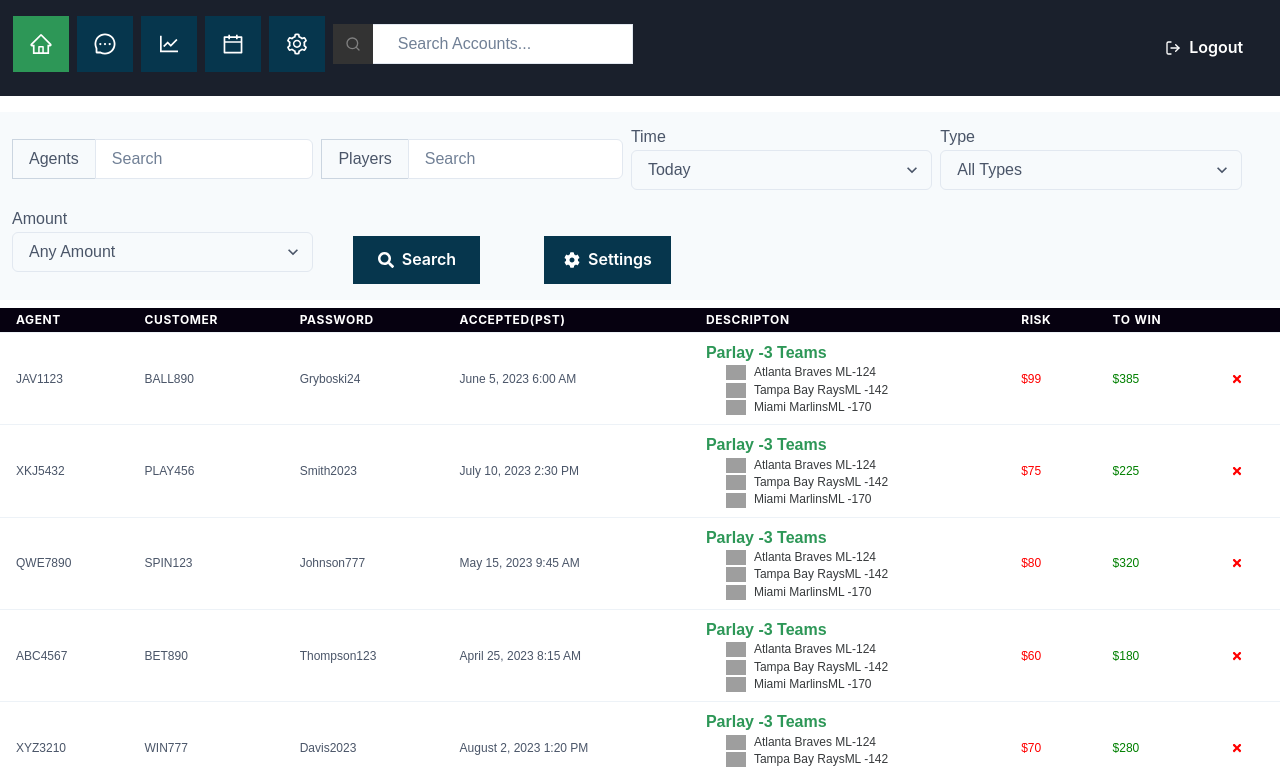
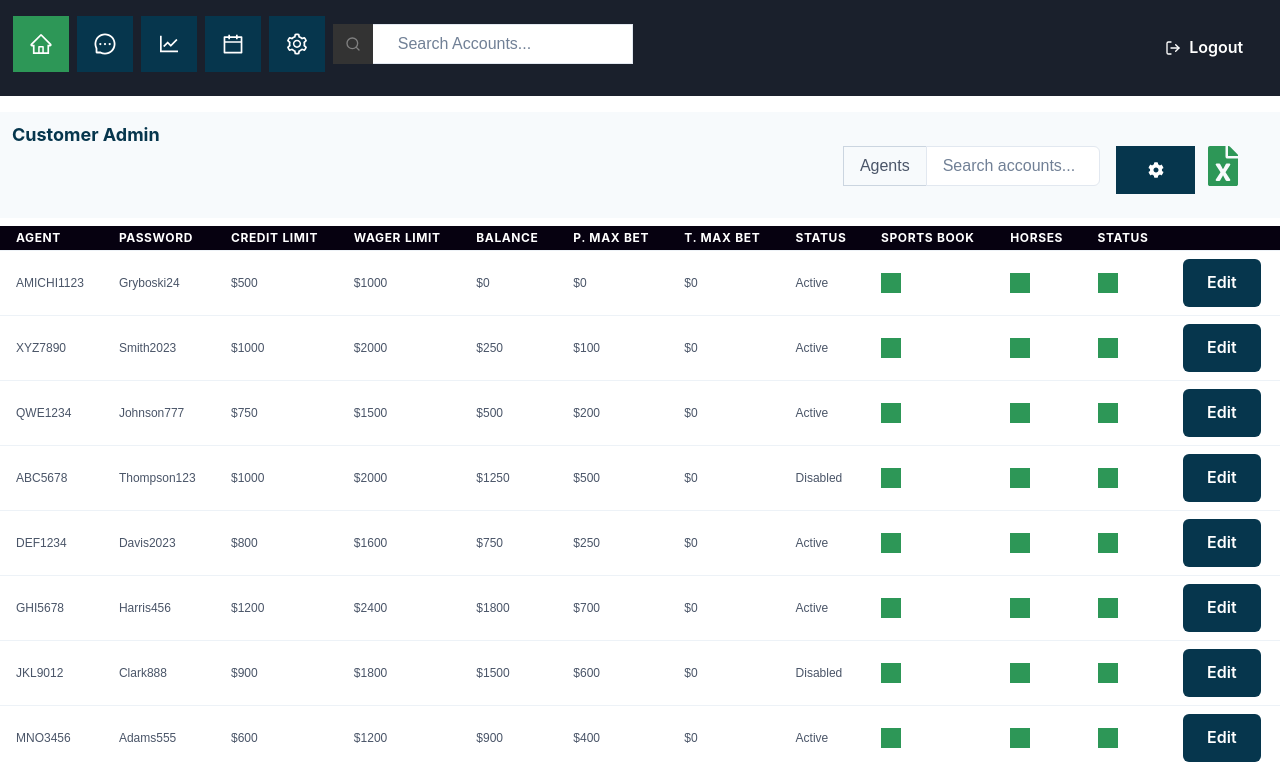
Before and after one commit to AyoMoses1/BettyX, a React (Create React App) app: page / in a window 1280 px wide. Shown: the top 769 px of the page. Built offline with nearby package versions, Linux system fonts and the light colour scheme; grey boxes are pictures that could not be loaded.

Commit message:
Resolve all customer admin design

```diff
--- a/src/App.js
+++ b/src/App.js
@@ -16,6 +16,7 @@ import TicketWriter from './pages/ticket';
 import Scores from './pages/scores';
 import DeletedWagers from './pages/wagers';
 import Pending from './pages/pending';
+import CustomerAdmin from './pages/customer-admin';
 import SignIn from './pages/auth';
 import Layout from './common/Layout';
 import './App.css';
@@ -44,7 +45,7 @@ const App = () => {
   const renderPage = () => {
     switch (currentPage) {
       case 'home':
-        return <Pending />;
+        return <CustomerAdmin />;
       case 'games':
         return <Games />;
       case 'messages':
@@ -69,6 +70,8 @@ const App = () => {
         return <DeletedWagers />;
       case 'pending':
         return <Pending />;
+      case 'customer-admin':
+        return <CustomerAdmin />;
       default:
         return <Dashboard />;
     }
--- a/src/common/DynamicForm.jsx
+++ b/src/common/DynamicForm.jsx
@@ -7,9 +7,11 @@ import {
   FormHelperText,
   InputLeftAddon,
   InputGroup,
+  Box,
+  Button,
 } from '@chakra-ui/react';
 import DateRangePicker from './DateRange';
-import styled from 'styled-components'
+import styled from 'styled-components';
 
 const generateInputs = (inputObj) => {
   if (
@@ -24,7 +26,7 @@ const generateInputs = (inputObj) => {
         <FormLabel htmlFor={inputObj.name} mb={0}>
           {inputObj.label}
         </FormLabel>
-        <InputGroup>
+        <InputGroup maxW="400px" ml="auto">
           <StyledInputLeftAddon children={inputObj.name} />
           <Input
             id={inputObj.name}
@@ -37,6 +39,16 @@ const generateInputs = (inputObj) => {
             disabled={inputObj?.disabled}
             key={inputObj.type}
           />
+
+          {inputObj.buttons?.map((button) => {
+            return button.asButton ? (
+              <Button variant="primary" ml={4}>
+                {button.icon}
+              </Button>
+            ) : (
+              button.icon
+            );
+          })}
         </InputGroup>
         {/* <Input
           id={inputObj.name}
@@ -100,7 +112,6 @@ const generateInputs = (inputObj) => {
 
 export default generateInputs;
 
-
 const StyledInputLeftAddon = styled(InputLeftAddon)`
   border: 1px solid #cbd5e0;
   border-radius: 0px !important;
--- a/src/common/TableTop.jsx
+++ b/src/common/TableTop.jsx
@@ -1,9 +1,9 @@
 import { useEffect } from 'react';
-import { Flex, Button, Box, FormLabel } from '@chakra-ui/react';
+import { Flex, Button, Box, FormLabel, Heading } from '@chakra-ui/react';
 import generateInputs from './DynamicForm';
 import underscore from 'underscore';
 
-const TableTop = ({ inputObj, buttons, onChange }) => {
+const TableTop = ({ inputObj, buttons, onChange, title }) => {
   const debouncedOnChange = underscore.debounce(onChange, 1000);
 
   useEffect(() => {
@@ -17,7 +17,8 @@ const TableTop = ({ inputObj, buttons, onChange }) => {
   };
 
   return (
-    <Flex mb={2} bgColor="gray.50" mt={4} p={3} flexWrap="wrap" align="center">
+    <Flex mb={2} bgColor="gray.50" mt={4} p={3} flexWrap="wrap" align="center" width="100%">
+      <Box>{title && <Heading variant="cardHeader">{title}</Heading>}</Box>
       {inputObj.map((input) => (
         <Box
           key={input.name}
--- /dev/null
+++ b/src/pages/customer-admin/helpers.js
@@ -0,0 +1,275 @@
+import { FaTimes } from 'react-icons/fa';
+import { Box, Button, Flex, HStack, Image, Text } from '@chakra-ui/react';
+import { createColumnHelper, ColumnDef } from '@tanstack/react-table';
+const columnHelper = createColumnHelper();
+
+export const columns = [
+  columnHelper.accessor('agent', {
+    header: 'Agent',
+    cell: (info) => info.getValue(),
+  }),
+  columnHelper.accessor('password', {
+    header: 'Password',
+    cell: (info) => info.getValue(),
+  }),
+  columnHelper.accessor('creditLimit', {
+    header: 'Credit Limit',
+    cell: (info) => `$${info.getValue()}`,
+  }),
+  columnHelper.accessor('wagerLimit', {
+    header: 'Wager Limit',
+    cell: (info) => `$${info.getValue()}`,
+  }),
+  columnHelper.accessor('balance', {
+    header: 'Balance',
+    cell: (info) => `$${info.getValue()}`,
+  }),
+  columnHelper.accessor('pMaxBet', {
+    header: 'P. Max Bet',
+    cell: (info) => `$${info.getValue()}`,
+  }),
+  columnHelper.accessor('tMaxBet', {
+    header: 'T. Max Bet',
+    cell: (info) => `$${info.getValue()}`,
+  }),
+  columnHelper.accessor('status', {
+    header: 'Status',
+    cell: (info) => info.getValue(),
+  }),
+  columnHelper.accessor('sportsBook', {
+    header: 'Sports Book',
+    cell: (info) => (
+      <Box sx={{ width: '20px', height: '20px', bgColor: 'green' }}></Box>
+    ),
+  }),
+  columnHelper.accessor('horses', {
+    header: 'Horses',
+    cell: (info) => (
+      <Box sx={{ width: '20px', height: '20px', bgColor: 'green' }}></Box>
+    ),
+  }),
+  columnHelper.accessor('casino', {
+    header: 'Status',
+    cell: (info) => (
+      <Box sx={{ width: '20px', height: '20px', bgColor: 'green' }}></Box>
+    ),
+  }),
+  columnHelper.accessor('action', {
+    header: '',
+    cell: () => (
+      <Button bgColor="blue" color="white">
+        Edit
+      </Button>
+    ),
+  }),
+];
+
+export const data = [
+  {
+    agent: 'AMICHI1123',
+    password: 'Gryboski24',
+    creditLimit: 500,
+    wagerLimit: 1000,
+    balance: 0,
+    pMaxBet: 0,
+    tMaxBet: 0,
+    status: 'Active',
+    sportsBook: '',
+    casino: '',
+    horses: '',
+  },
+  {
+    agent: 'XYZ7890',
+    password: 'Smith2023',
+    creditLimit: 1000,
+    wagerLimit: 2000,
+    balance: 250,
+    pMaxBet: 100,
+    tMaxBet: 0,
+    status: 'Active',
+    sportsBook: '',
+    casino: '',
+    horses: '',
+  },
+  {
+    agent: 'QWE1234',
+    password: 'Johnson777',
+    creditLimit: 750,
+    wagerLimit: 1500,
+    balance: 500,
+    pMaxBet: 200,
+    tMaxBet: 0,
+    status: 'Active',
+    sportsBook: '',
+    casino: '',
+    horses: '',
+  },
+  {
+    agent: 'ABC5678',
+    password: 'Thompson123',
+    creditLimit: 1000,
+    wagerLimit: 2000,
+    balance: 1250,
+    pMaxBet: 500,
+    tMaxBet: 0,
+    status: 'Disabled',
+    sportsBook: '',
+    casino: '',
+    horses: '',
+  },
+  {
+    agent: 'DEF1234',
+    password: 'Davis2023',
+    creditLimit: 800,
+    wagerLimit: 1600,
+    balance: 750,
+    pMaxBet: 250,
+    tMaxBet: 0,
+    status: 'Active',
+    sportsBook: '',
+    casino: '',
+    horses: '',
+  },
+  {
+    agent: 'GHI5678',
+    password: 'Harris456',
+    creditLimit: 1200,
+    wagerLimit: 2400,
+    balance: 1800,
+    pMaxBet: 700,
+    tMaxBet: 0,
+    status: 'Active',
+    sportsBook: '',
+    casino: '',
+    horses: '',
+  },
+  {
+    agent: 'JKL9012',
+    password: 'Clark888',
+    creditLimit: 900,
+    wagerLimit: 1800,
+    balance: 1500,
+    pMaxBet: 600,
+    tMaxBet: 0,
+    status: 'Disabled',
+    sportsBook: '',
+    casino: '',
+    horses: '',
+  },
+  {
+    agent: 'MNO3456',
+    password: 'Adams555',
+    creditLimit: 600,
+    wagerLimit: 1200,
+    balance: 900,
+    pMaxBet: 400,
+    tMaxBet: 0,
+    status: 'Active',
+    sportsBook: '',
+    casino: '',
+    horses: '',
+  },
+  {
+    agent: 'PQR7890',
+    password: 'Walker2023',
+    creditLimit: 1100,
+    wagerLimit: 2200,
+    balance: 1600,
+    pMaxBet: 650,
+    tMaxBet: 0,
+    status: 'Active',
+    sportsBook: '',
+    casino: '',
+    horses: '',
+  },
+  {
+    agent: 'STU2345',
+    password: 'Brown777',
+    creditLimit: 700,
+    wagerLimit: 1400,
+    balance: 1050,
+    pMaxBet: 450,
+    tMaxBet: 0,
+    status: 'Active',
+    sportsBook: '',
+    casino: '',
+    horses: '',
+  },
+];
+
+export const selectDates = [
+  {
+    value: 'today',
+    name: 'Today',
+  },
+  {
+    value: '3',
+    name: '3 days',
+  },
+  {
+    value: '7',
+    name: '7 days',
+  },
+  {
+    value: '14',
+    name: '14 days',
+  },
+];
+
+export const selectTypes = [
+  {
+    value: 'all',
+    name: 'All Types',
+  },
+  {
+    value: 'straight',
+    name: 'Straight',
+  },
+  {
+    value: 'parlay',
+    name: 'Parlay',
+  },
+  {
+    value: 'bets',
+    name: 'If Bets',
+  },
+  {
+    value: 'teaser',
+    name: 'Teaser',
+  },
+  {
+    value: 'racebook',
+    name: 'Racebook',
+  },
+  {
+    value: 'contest',
+    name: 'Contest',
+  },
+  {
+    value: 'manual',
+    name: 'Manual Plays',
+  },
+  {
+    value: 'live',
+    name: 'Live/Props',
+  },
+];
+
+export const selectAmount = [
+  {
+    value: 'any',
+    name: 'Any Amount',
+  },
+  {
+    value: 100,
+    name: '$100+',
+  },
+  {
+    value: 500,
+    name: '$500+',
+  },
+  {
+    value: 1000,
+    name: '$1000+',
+  },
+];
--- /dev/null
+++ b/src/pages/customer-admin/index.jsx
@@ -0,0 +1,68 @@
+import React, { useState, useMemo, useEffect } from 'react';
+import { Flex, useDisclosure, Icon } from '@chakra-ui/react';
+import TableTop from '../../common/TableTop';
+import { FaCog, FaFileExcel } from 'react-icons/fa';
+import DynamicTable from '../../common/DynamicTable';
+import {
+  columns,
+  data,
+  selectAmount,
+  selectDates,
+  selectTypes,
+} from './helpers';
+
+const Index = () => {
+  const [topInputObj, setTopInputObj] = useState({ state: '', query: '' });
+  const { onOpen, onClose } = useDisclosure();
+
+  const handleInputChange = (name, value) => {
+    setTopInputObj((prevState) => ({
+      ...prevState,
+      [name]: value,
+    }));
+  };
+
+  const topTableButtons = [
+    { name: '', onClick: onOpen, icon: <FaCog />, asButton: true },
+    {
+      name: '',
+      onClick: onOpen,
+      icon: <Icon as={FaFileExcel} ml={2} boxSize={10} color="green" />,
+      asButton: false,
+    },
+  ];
+
+  const tableTopInput = useMemo(
+    () => [
+      {
+        name: 'Agents',
+        label: '',
+        placeholder: 'Search accounts...',
+        type: 'text',
+        buttons: topTableButtons,
+      },
+    ],
+    []
+  );
+
+  return (
+    <>
+      <Flex>
+        <TableTop
+          onChange={handleInputChange}
+          inputObj={tableTopInput}
+          title="Customer Admin"
+        />
+      </Flex>
+      <DynamicTable
+        totalCount={data?.length}
+        columns={columns}
+        data={data}
+        size="sm"
+        title="Customer Admin"
+      />
+    </>
+  );
+};
+
+export default Index;
--- a/src/theme/components/Heading.js
+++ b/src/theme/components/Heading.js
@@ -40,7 +40,7 @@ export const HeadingStyle = {
     cardHeader: (props) => ({
       fontWeight: "700",
       fontSize: "18px",
-      color: props.theme.colors.primary,
+      color: props.theme.colors.blue,
     }),
     defaultProps: {
       size: "md",
```
